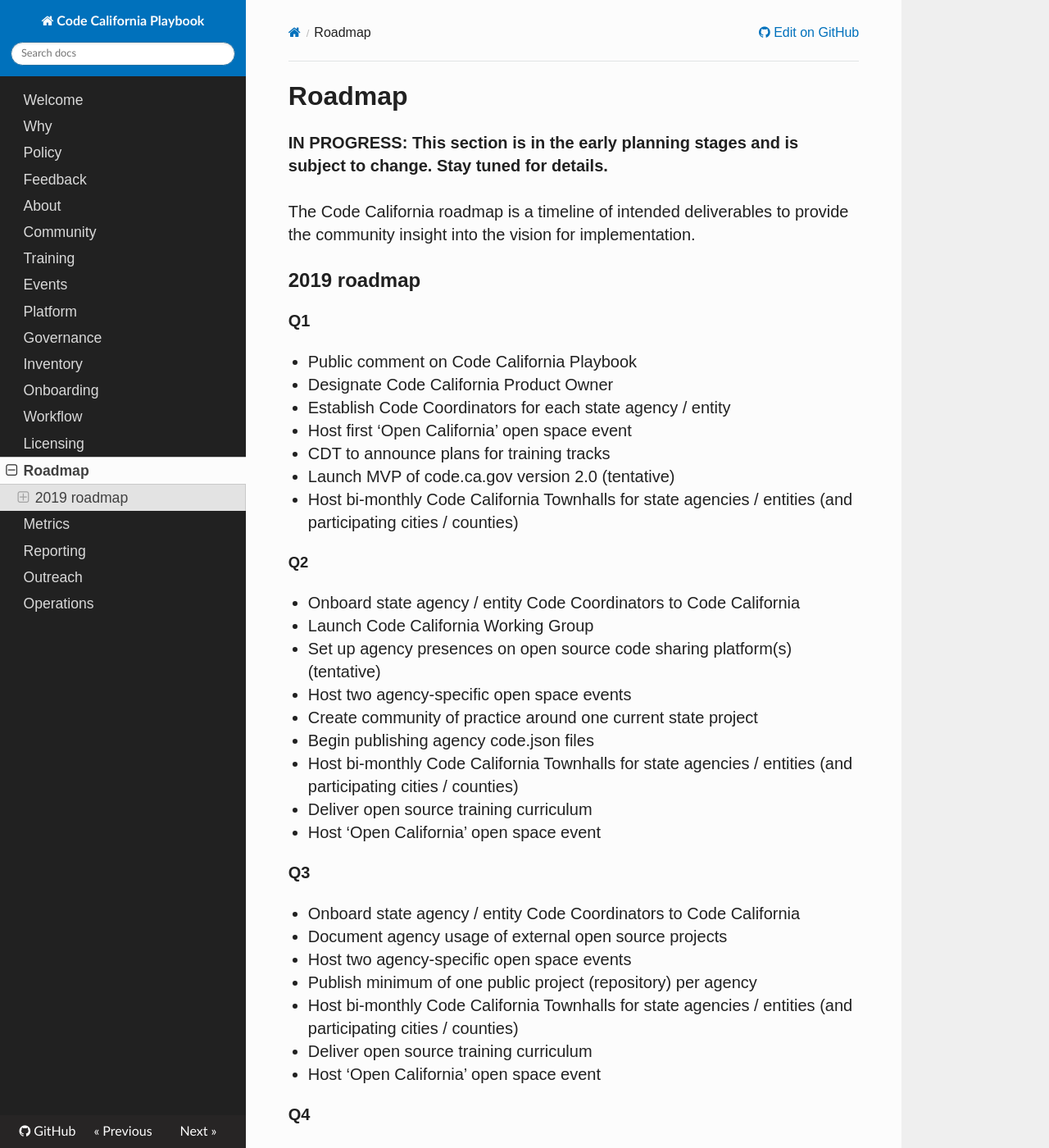
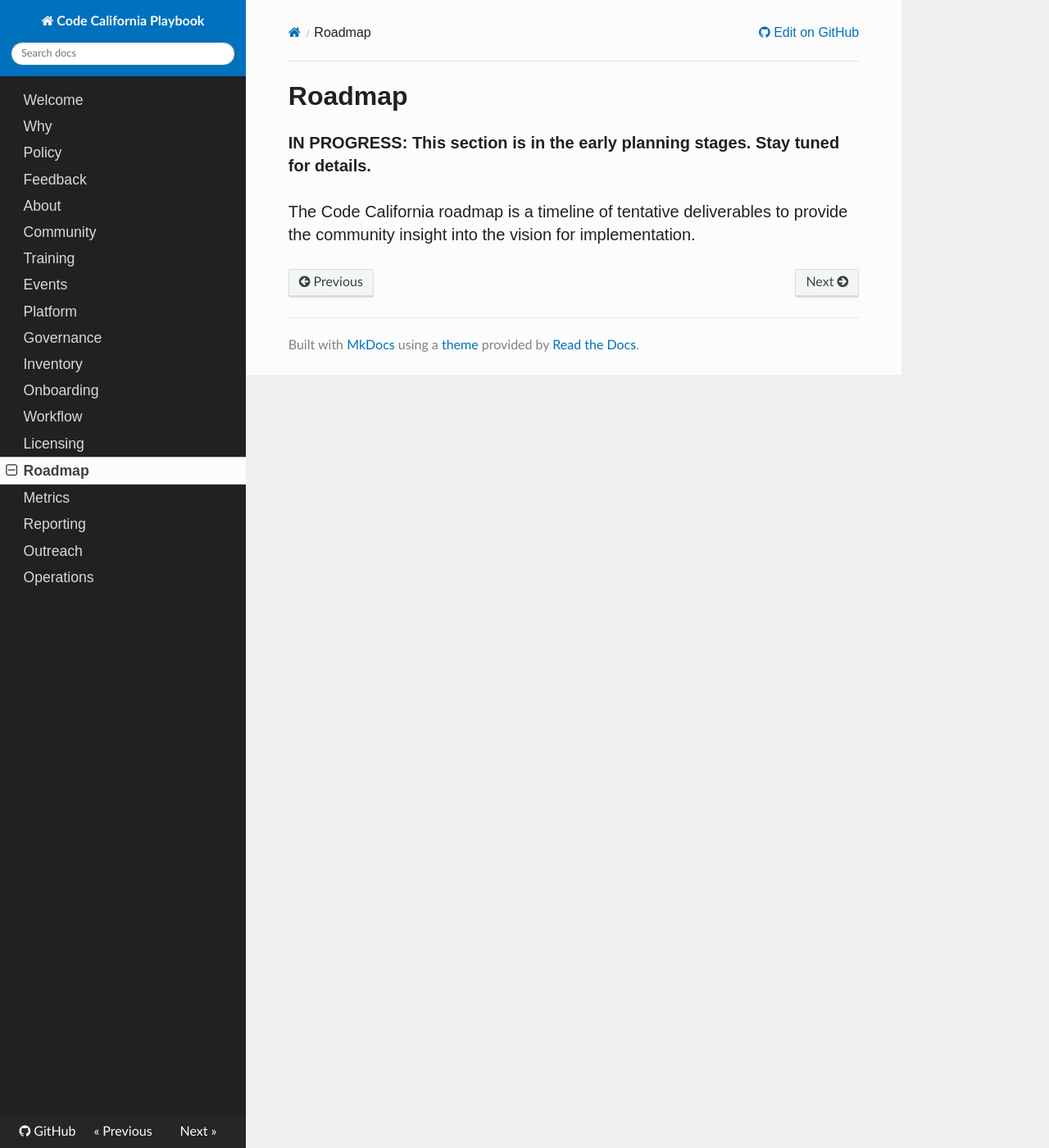
Before and after one commit to CA-CODE-Works/playbook, an MkDocs documentation site: the page built from docs/roadmap.md, in a window 1280 px wide and 1400 px high. Shown: the whole window at 82% size. Built offline with MkDocs 1.6.1, drawn with Linux system fonts in a browser that asks for light colours; nearby versions of some CDN libraries; old or Windows-style settings are respelled for this version of MkDocs; some of the changed text lies outside the part shown.

Commit message:
Update roadmap.md

```diff
--- a/docs/roadmap.md
+++ b/docs/roadmap.md
@@ -1,69 +1,5 @@
 # Roadmap
 
-**IN PROGRESS: This section is in the early planning stages and is subject to change. Stay tuned for details.**
+**IN PROGRESS: This section is in the early planning stages. Stay tuned for details.**
 
-The Code California roadmap is a timeline of intended deliverables to provide the community insight into the vision for implementation.
-
-## 2019 roadmap
-
-### Q1
-
-* Public comment on Code California Playbook
-
-* Designate Code California Product Owner
-
-* Establish Code Coordinators for each state agency / entity
-
-* Host first ‘Open California’ open space event
-
-* CDT to announce plans for training tracks
-
-* Launch MVP of code.ca.gov version 2.0 (tentative)
-
-* Host bi-monthly Code California Townhalls for state agencies / entities (and participating cities / counties)
-
-#### Q2
-
-* Onboard state agency / entity Code Coordinators to Code California
-
-* Launch Code California Working Group
-
-* Set up agency presences on open source code sharing platform(s) (tentative)
-
-* Host two agency-specific open space events
-
-* Create community of practice around one current state project
-
-* Begin publishing agency code.json files
-
-* Host bi-monthly Code California Townhalls for state agencies / entities (and participating cities / counties)
-
-* Deliver open source training curriculum
-
-* Host ‘Open California’ open space event
-
-### Q3
-
-* Onboard state agency / entity Code Coordinators to Code California
-
-* Document agency usage of external open source projects
-
-* Host two agency-specific open space events
-
-* Publish minimum of one public project (repository) per agency
-
-* Host bi-monthly Code California Townhalls for state agencies / entities (and participating cities / counties)
-
-* Deliver open source training curriculum
-
-* Host ‘Open California’ open space event
-
-### Q4
-
-* Release ‘2019 State of Open Source California’ report
-
-* Host bi-monthly Code California Townhalls for state agencies / entities (and participating cities / counties)
-
-* Deliver open source training curriculum
-
-* Host ‘Open California’ open space event
+The Code California roadmap is a timeline of tentative deliverables to provide the community insight into the vision for implementation.
```
